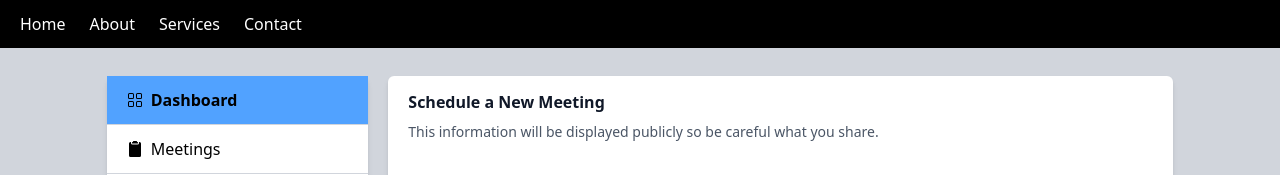
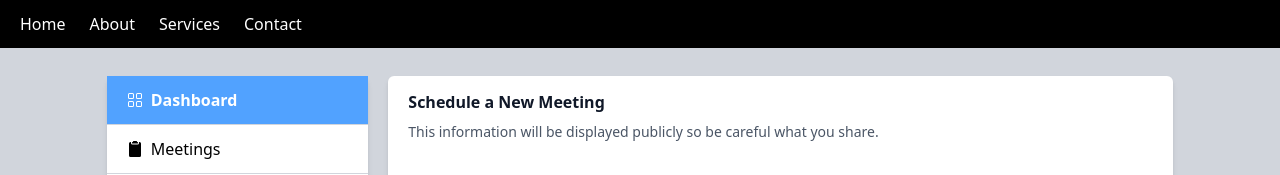
Before and after one commit to danielwennstrom/MeetingCalendar-workshop, a React (Vite) app: page / in a window 1280 px wide. Shown: the top 175 px of the page. Built offline with nearby package versions, Linux system fonts and the light colour scheme.

Commit message:
White text on active/hover

```diff
--- a/src/components/Menu/MenuItem.tsx
+++ b/src/components/Menu/MenuItem.tsx
@@ -29,7 +29,7 @@ const MenuItem = ({
       onMouseLeave={() => setIsHovered(false)}
       className={`flex items-center gap-2 px-5 py-3 cursor-pointer border-gray-300 ${
         !isLast ? "border-b" : ""
-      } ${isActive ? "bg-blue-400 font-semibold" : "hover:bg-blue-300"}`}
+      } ${isActive ? "bg-blue-400 font-semibold text-white" : "hover:bg-blue-300 hover:text-white"}`}
     >
       {showActiveIcon ? <IconActive /> : <IconInactive />}
       {label}
```
